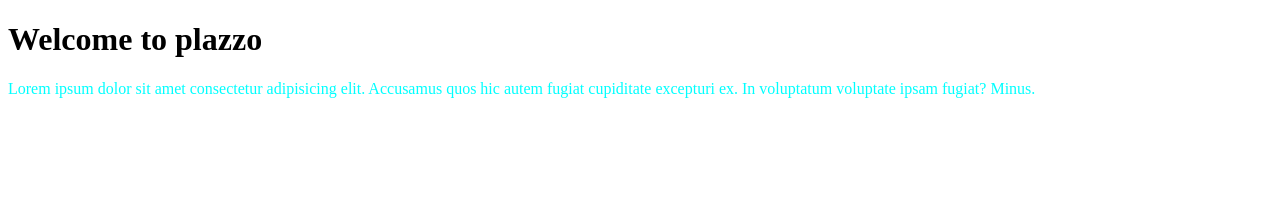
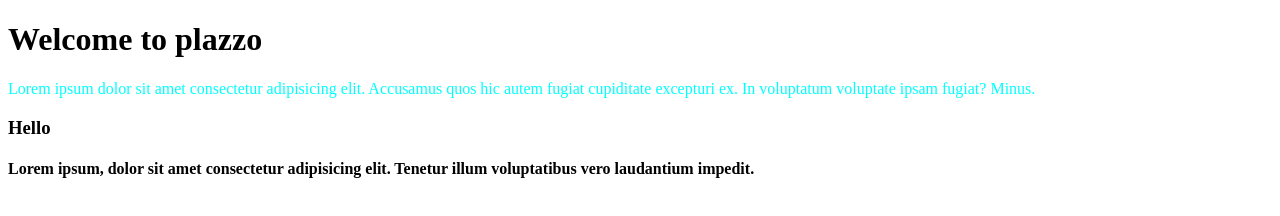
Before and after one commit to Mahmoudi-Omar/plazzo, a plain HTML site: page index.html in a window 1280 px wide. Drawn offline with Linux system fonts and the light colour scheme.

Commit message:
add hello msg

```diff
--- a/index.html
+++ b/index.html
@@ -13,5 +13,7 @@
       hic autem fugiat cupiditate excepturi ex. In voluptatum voluptate ipsam
       fugiat? Minus.
     </p>
+    <h3>Hello</h3>
+    <h4>Lorem ipsum, dolor sit amet consectetur adipisicing elit. Tenetur illum voluptatibus vero laudantium impedit.</h4>
   </body>
 </html>
```
